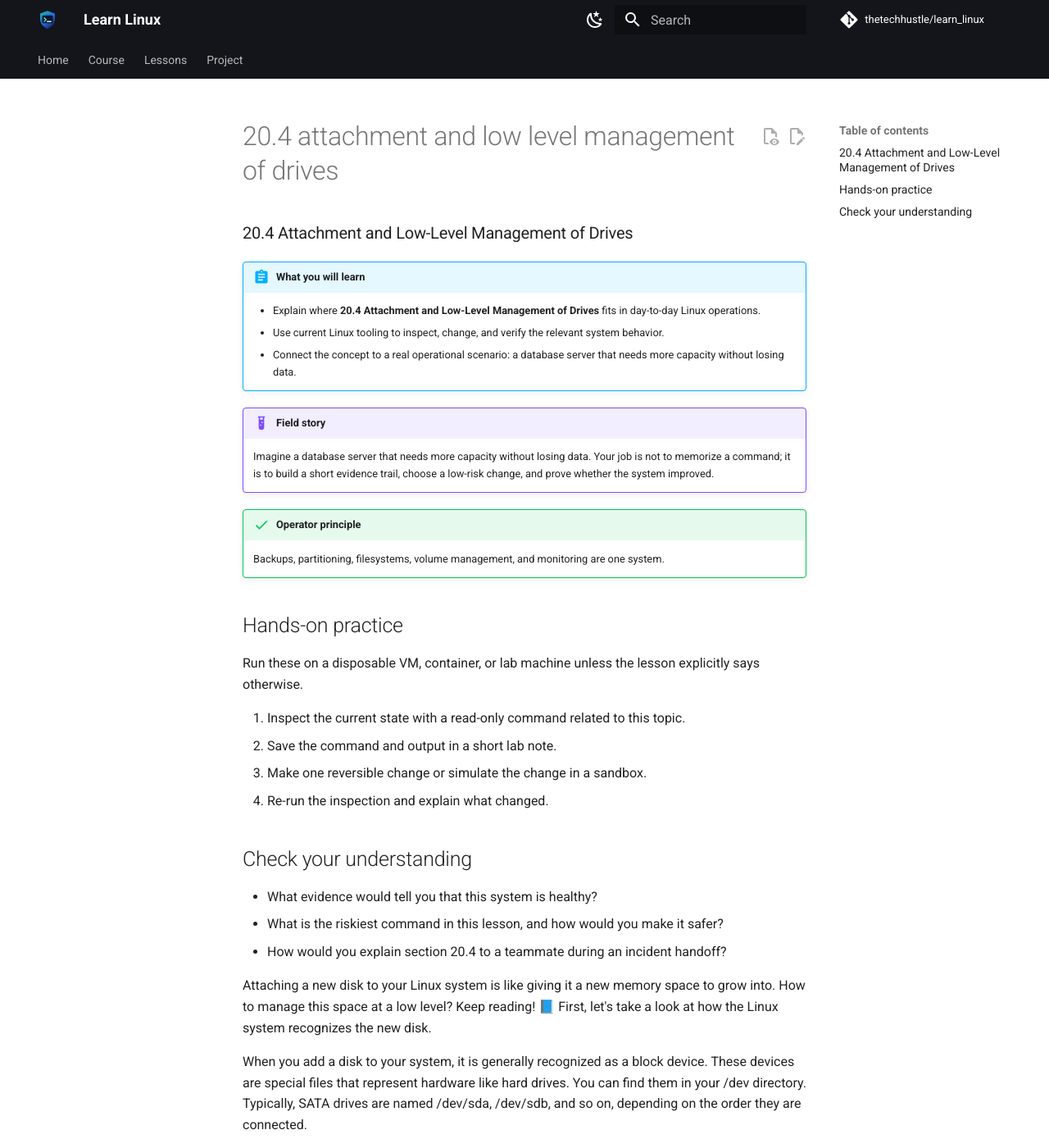
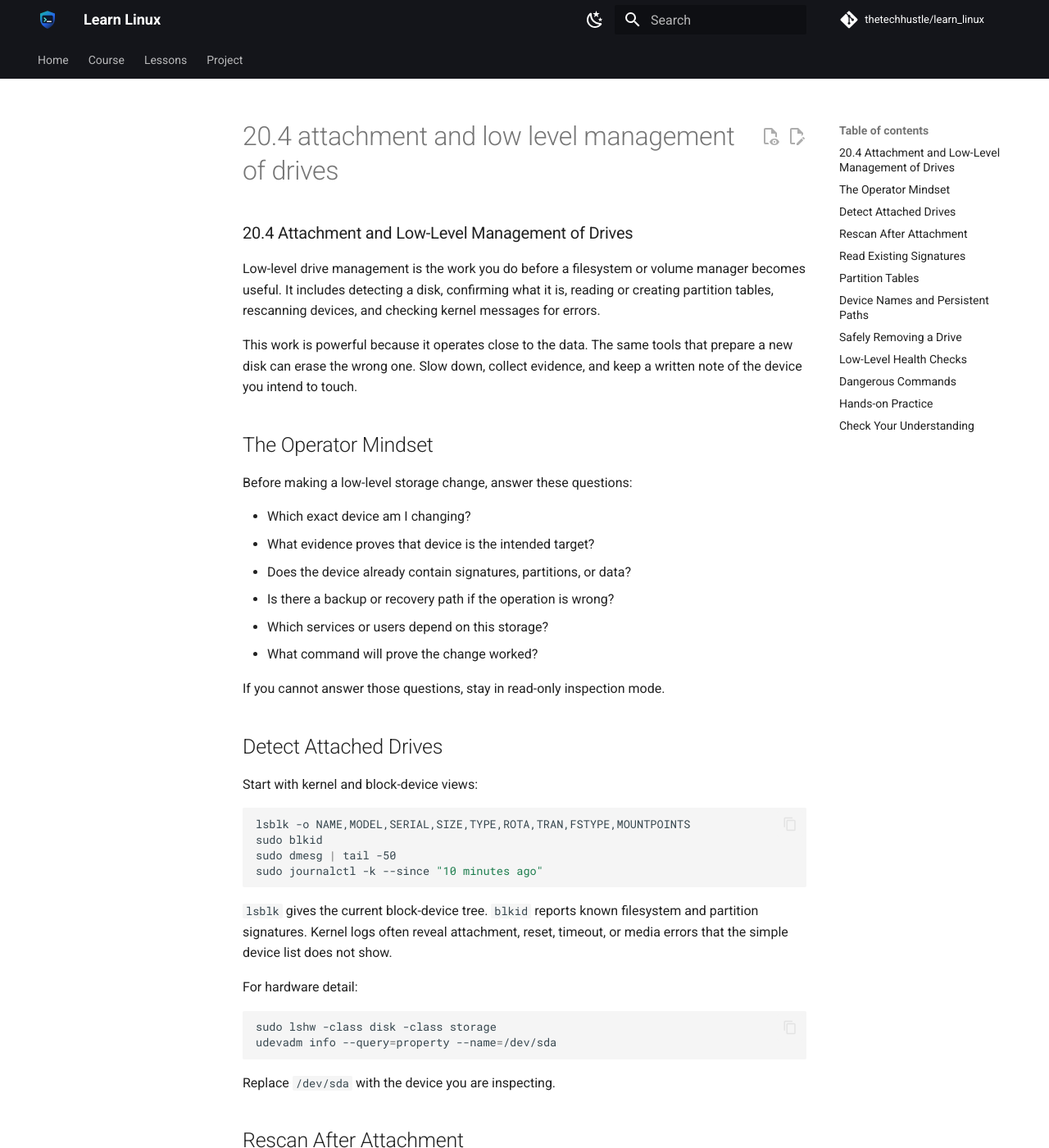
Before and after one commit to thetechhustle/learn_linux, an MkDocs documentation site: the page built from docs/lessons/20_storage/20.4_attachment_and_low-level_management_of_drives.md, in a window 1280 px wide and 1400 px high. Shown: the whole window at 82% size. Built offline with MkDocs 1.6.1 and Material for MkDocs 9.7.7, drawn with Linux system fonts in a browser that asks for light colours; comment, search, counter and statistics services are not loaded; some of the changed text lies outside the part shown.

Commit message:
Improve Chapter 20 drive management lesson (#177)
Co-authored-by: Jules Ai <jules@Juless-Air.ts.net lan>

````diff
--- a/docs/lessons/20_storage/20.4_attachment_and_low-level_management_of_drives.md
+++ b/docs/lessons/20_storage/20.4_attachment_and_low-level_management_of_drives.md
@@ -1,82 +1,253 @@
 ### 20.4 Attachment and Low-Level Management of Drives
 
+Low-level drive management is the work you do before a filesystem or
+volume manager becomes useful. It includes detecting a disk, confirming
+what it is, reading or creating partition tables, rescanning devices, and
+checking kernel messages for errors.
 
+This work is powerful because it operates close to the data. The same
+tools that prepare a new disk can erase the wrong one. Slow down, collect
+evidence, and keep a written note of the device you intend to touch.
 
-!!! abstract "What you will learn"
-    - Explain where **20.4 Attachment and Low-Level Management of Drives** fits in day-to-day Linux operations.
-    - Use current Linux tooling to inspect, change, and verify the relevant system behavior.
-    - Connect the concept to a real operational scenario: a database server that needs more capacity without losing data.
+## The Operator Mindset
 
-!!! example "Field story"
-    Imagine a database server that needs more capacity without losing data. Your job is not to memorize a command; it is to build a short evidence trail, choose a low-risk change, and prove whether the system improved.
+Before making a low-level storage change, answer these questions:
 
-!!! success "Operator principle"
-    Backups, partitioning, filesystems, volume management, and monitoring are one system.
+- Which exact device am I changing?
+- What evidence proves that device is the intended target?
+- Does the device already contain signatures, partitions, or data?
+- Is there a backup or recovery path if the operation is wrong?
+- Which services or users depend on this storage?
+- What command will prove the change worked?
 
-## Hands-on practice
+If you cannot answer those questions, stay in read-only inspection mode.
 
-Run these on a disposable VM, container, or lab machine unless the lesson explicitly says otherwise.
+## Detect Attached Drives
 
-1. Inspect the current state with a read-only command related to this topic.
-2. Save the command and output in a short lab note.
-3. Make one reversible change or simulate the change in a sandbox.
-4. Re-run the inspection and explain what changed.
-
-## Check your understanding
-
-- What evidence would tell you that this system is healthy?
-- What is the riskiest command in this lesson, and how would you make it safer?
-- How would you explain section 20.4 to a teammate during an incident handoff?
-
-
-Attaching a new disk to your Linux system is like giving it a new memory space to grow into. How to manage this space at a low level? Keep reading! 📘 First, let's take a look at how the Linux system recognizes the new disk.
-
-When you add a disk to your system, it is generally recognized as a block device. These devices are special files that represent hardware like hard drives. You can find them in your /dev directory. Typically, SATA drives are named /dev/sda, /dev/sdb, and so on, depending on the order they are connected.
-
-Here's how you can list the block devices currently attached to your system:
+Start with kernel and block-device views:
 
 ```bash
-$ lsblk
+lsblk -o NAME,MODEL,SERIAL,SIZE,TYPE,ROTA,TRAN,FSTYPE,MOUNTPOINTS
+sudo blkid
+sudo dmesg | tail -50
+sudo journalctl -k --since "10 minutes ago"
 ```
 
-This command will detail all block devices, their sizes, and their mount points.
+`lsblk` gives the current block-device tree. `blkid` reports known
+filesystem and partition signatures. Kernel logs often reveal attachment,
+reset, timeout, or media errors that the simple device list does not show.
 
-Once we have our disk recognized, we can move on to partitioning. Linux supports many types of partition table, but the most common and widely supported one is called a GUID Partition Table, or ,GPT.
-
-To create a GPT on your new disk, we use the excessively powerful tool `gdisk`.
-
-Do this by entering the following command, replacing 'X' with the correct letter for your disk:
+For hardware detail:
 
 ```bash
-$ sudo gdisk /dev/sdX
+sudo lshw -class disk -class storage
+udevadm info --query=property --name=/dev/sda
 ```
 
-Next, we need to create a new filesystem. This is akin to creating the pages in our fresh new book. Here's how:
+Replace `/dev/sda` with the device you are inspecting.
+
+## Rescan After Attachment
+
+Many disks appear automatically. If a newly attached disk does not show
+up, first verify the platform, hypervisor, cable, controller, or cloud
+volume attachment. Then rescan the relevant bus.
+
+For SCSI-style hosts:
 
 ```bash
-$ sudo mkfs -t ext4 /dev/sdX1
+for host in /sys/class/scsi_host/host*; do
+  echo "- - -" | sudo tee "$host/scan"
+done
 ```
 
-In this command, '-t ext4' specifies the type of filesystem, 'ext4' being a common choice.
-
-You've now formatted your drive, but you're not finished. Next, we need to make this new storage space available to the Linux system. This is achieved through a process known as mounting.
-
-You need to create a mount point, essentially a directory path, where your filesystem will live:
+For a resized block device, you may need to reread the partition table:
 
 ```bash
-$ sudo mkdir /mnt/my_drive
+sudo partprobe /dev/sdb
+sudo udevadm settle
+lsblk /dev/sdb
 ```
 
-Now, mount your device:
+Do not use rescans as a substitute for confirming that the platform really
+attached or resized the volume.
+
+## Read Existing Signatures
+
+Before creating or changing partitions, check for existing metadata:
 
 ```bash
-$ sudo mount /dev/sdX1 /mnt/my_drive
+sudo wipefs -n /dev/sdb
+sudo file -s /dev/sdb
+sudo file -s /dev/sdb1
 ```
 
-Voila! 🎉 You've attached a new disk, formatted it, and mounted it to your system!
+The `-n` flag tells `wipefs` to print signatures without erasing them. If
+you see an existing filesystem, RAID member, LVM physical volume, swap
+signature, or partition table, stop and identify the owner.
 
-Remember: attaching a disk might seem low-level, but understanding the plumbing of your system will help you in the long run. Stick with it. Practice these commands until you can recall them from memory, and keep pushing! The gateway to Linux expertise is perseverance and practice.
+Useful LVM and RAID checks:
 
-*Note:* All steps mentioned here should be performed with utmost care as they may lead to data loss if mishandled.
+```bash
+sudo pvs
+sudo vgs
+sudo lvs
+cat /proc/mdstat
+sudo mdadm --detail --scan
+```
 
-Next up, let's enter the realm where we bend this storage to our will—with Logical Volume Manager! 🚀
+Low-level storage work should never surprise LVM, RAID, or the application
+owner.
+
+## Partition Tables
+
+A partition table records how a disk is divided. Modern Linux systems
+usually use GPT. Older systems may still use MBR.
+
+Inspect a disk:
+
+```bash
+sudo parted /dev/sdb print
+sudo fdisk -l /dev/sdb
+```
+
+Create a simple GPT layout:
+
+```bash
+sudo parted /dev/sdb --script mklabel gpt
+sudo parted /dev/sdb --script mkpart primary 1MiB 100%
+sudo partprobe /dev/sdb
+lsblk /dev/sdb
+```
+
+These commands are destructive to existing partition metadata. Use them
+only on a confirmed target disk.
+
+## Device Names and Persistent Paths
+
+Device names such as `/dev/sdb` are assigned by discovery order and can
+change. Persistent paths are better for documentation and automation.
+
+Inspect persistent links:
+
+```bash
+ls -l /dev/disk/by-id/
+ls -l /dev/disk/by-uuid/
+ls -l /dev/disk/by-path/
+```
+
+Common rules:
+
+- Use filesystem UUIDs in `/etc/fstab`.
+- Use `/dev/disk/by-id/` when a script must target a specific physical or
+  virtual disk.
+- Use multipath devices for SAN-backed storage.
+- Record cloud volume IDs beside Linux device names in runbooks.
+
+The goal is to make it possible for another operator to map the Linux
+device back to the real storage asset.
+
+## Safely Removing a Drive
+
+Before removing a drive, identify what is mounted or using it:
+
+```bash
+findmnt
+lsblk -f
+sudo lsof +f -- /mount/point
+```
+
+Stop dependent services, unmount filesystems, deactivate volume groups if
+needed, and flush pending writes:
+
+```bash
+sudo systemctl stop example.service
+sudo umount /mount/point
+sync
+```
+
+For a SCSI-style disk, you can ask the kernel to delete the device after
+it is no longer in use:
+
+```bash
+echo 1 | sudo tee /sys/block/sdb/device/delete
+```
+
+Use this only after confirming the device is no longer mounted or used by
+LVM, RAID, swap, or an application.
+
+## Low-Level Health Checks
+
+Drive health depends on the transport and controller, but these commands
+are a good starting point:
+
+```bash
+lsblk -o NAME,MODEL,SERIAL,SIZE,ROTA,TRAN
+sudo smartctl -a /dev/sda
+sudo nvme smart-log /dev/nvme0
+sudo journalctl -k --since "1 hour ago"
+```
+
+Watch for:
+
+- I/O errors.
+- Link resets.
+- Media errors.
+- Reallocated or pending sectors.
+- NVMe temperature and media-warning fields.
+- Sudden disconnects.
+
+SMART and NVMe data are signals, not guarantees. A disk can fail without a
+perfectly clear warning, and virtual disks may not expose physical health.
+
+## Dangerous Commands
+
+These commands can be legitimate, but they deserve extra care:
+
+| Command | Risk | Safer habit |
+| --- | --- | --- |
+| `mkfs` | Erases filesystem structures | Confirm target with `lsblk` and `wipefs -n` |
+| `wipefs` | Removes signatures | Use `wipefs -n` first |
+| `dd` | Copies or overwrites raw blocks | Avoid unless a runbook requires it |
+| `parted mklabel` | Replaces partition table | Confirm backups and target disk |
+| `pvcreate` | Initializes LVM metadata | Check for existing signatures first |
+| `mdadm --create` | Creates RAID metadata | Confirm member devices and order |
+
+If a command writes to a raw block device, pause before pressing Enter.
+
+## Hands-on Practice
+
+Use a loopback disk for safe practice:
+
+```bash
+truncate -s 512M /tmp/drive-lab.img
+sudo losetup --find --show /tmp/drive-lab.img
+```
+
+The command prints a loop device such as `/dev/loop0`. Inspect it:
+
+```bash
+lsblk /dev/loop0
+sudo wipefs -n /dev/loop0
+sudo parted /dev/loop0 --script mklabel gpt
+sudo parted /dev/loop0 --script mkpart primary 1MiB 100%
+sudo partprobe /dev/loop0
+lsblk /dev/loop0
+```
+
+Clean up:
+
+```bash
+sudo losetup -d /dev/loop0
+rm /tmp/drive-lab.img
+```
+
+Replace `/dev/loop0` with the loop device your system printed.
+
+## Check Your Understanding
+
+- Which commands are safe for read-only drive inspection?
+- Why should you run `wipefs -n` before creating a partition table?
+- What is the difference between rescanning a bus and rereading a
+  partition table?
+- Why are `/dev/disk/by-id/` paths useful in runbooks?
+- What should you verify before removing a drive from a running system?
````
